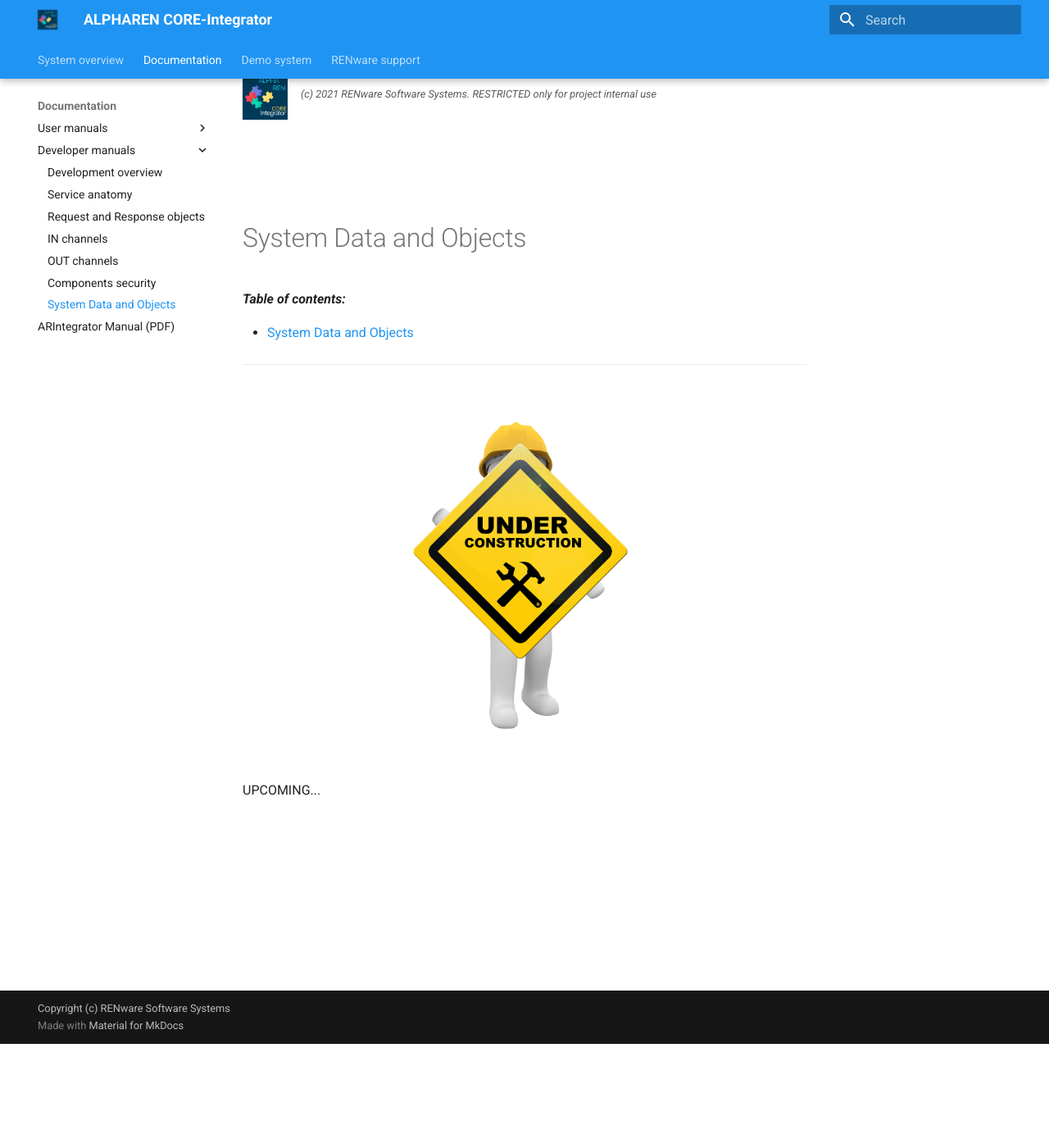
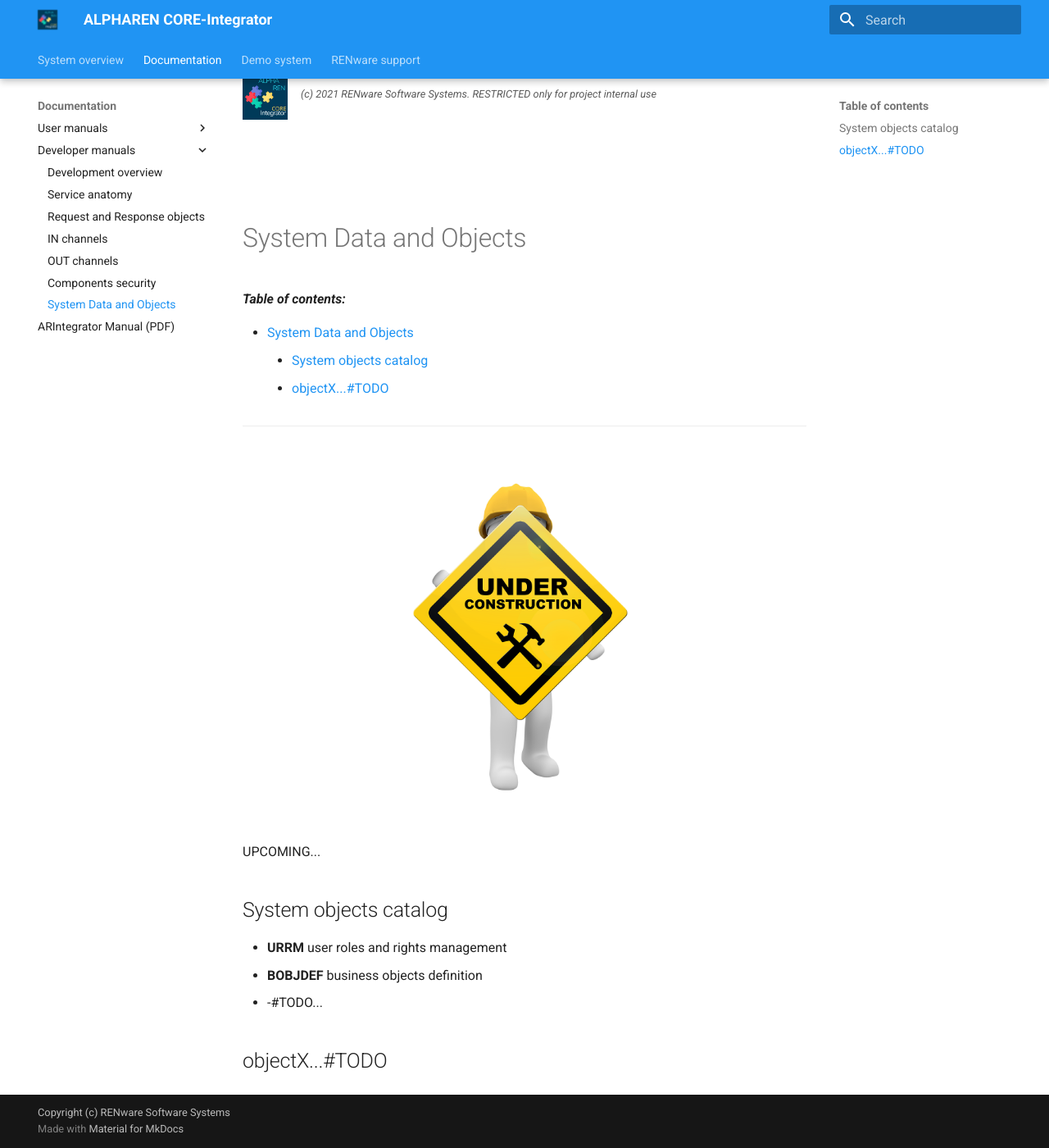
Before and after one commit to petre-renware/arint, an MkDocs documentation site: the page built from doc_src/810-DSGN/810.03-System_Data_and_Objects.md, in a window 1280 px wide and 1400 px high, scrolled down 127 px. Shown: the whole window at 82% size. Built offline with MkDocs 1.6.1 and Material for MkDocs 9.7.7, drawn with Linux system fonts in a browser that asks for light colours.

Commit message:
Update 810.03-System_Data_and_Objects.md

```diff
--- a/doc_src/810-DSGN/810.03-System_Data_and_Objects.md
+++ b/doc_src/810-DSGN/810.03-System_Data_and_Objects.md
@@ -12,8 +12,17 @@
 
 ***
 
-
-
 ![wip page](../pictures/under_maintenance.png)
 
 UPCOMING...
+
+
+## System objects catalog
+
+* **URRM** user roles and rights management
+* **BOBJDEF** business objects definition
+* -#TODO...
+
+
+
+## objectX...#TODO
```
